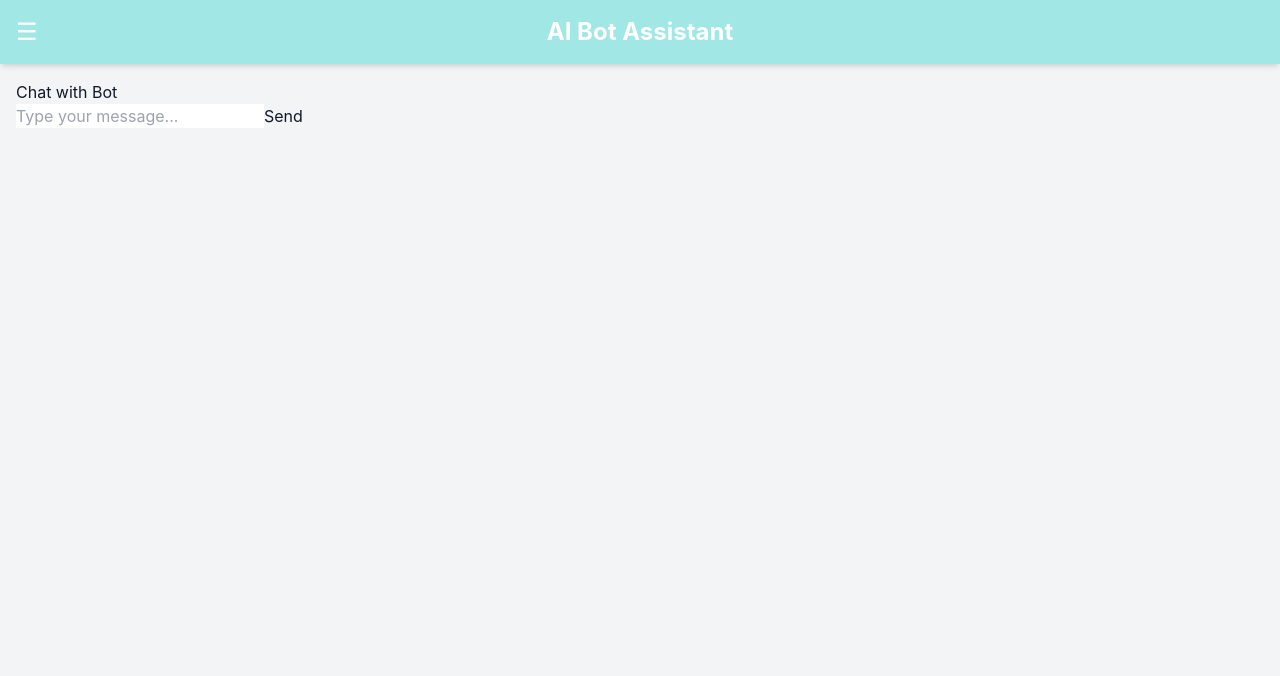
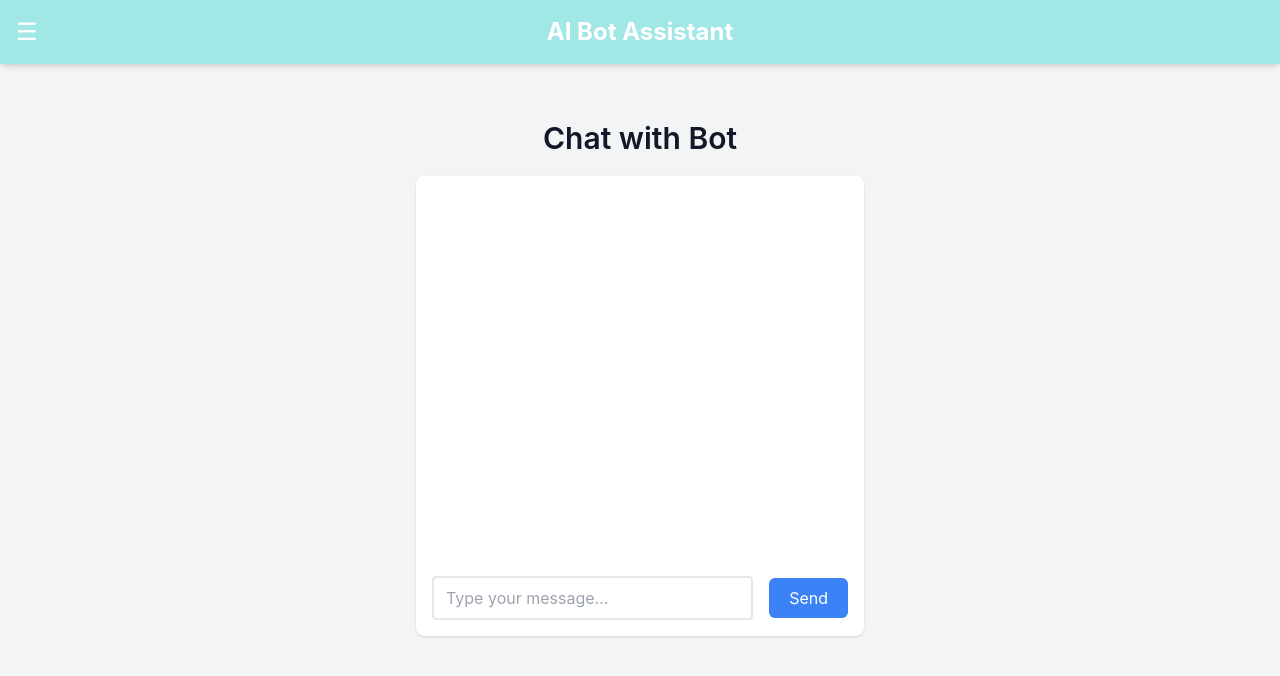
Before and after one commit to MikeMoldawsky/say, a Next.js app in the folder say/: page /chat in a window 1280 px wide. Shown: the top 676 px of the page. Built offline with nearby package versions, Linux system fonts and the light colour scheme.

Commit message:
bot with images

```diff
--- a/say/src/components/ChatInput.tsx
+++ b/say/src/components/ChatInput.tsx
@@ -33,14 +33,20 @@ const ChatInput: React.FC<ChatInputProps> = ({ onNewMessage }) => {
 	};
 
 	return (
-		<form onSubmit={handleSubmit}>
+		<form onSubmit={handleSubmit} className="flex items-center p-4">
 			<input
 				type="text"
 				value={inputValue}
 				onChange={(event) => setInputValue(event.target.value)}
 				placeholder="Type your message..."
+				className="flex-grow mr-4 px-3 py-2 rounded border-2 border-gray-200 focus:outline-none focus:border-blue-400"
 			/>
-			<button type="submit">Send</button>
+			<button
+				type="submit"
+				className="bg-blue-500 text-white px-5 py-2 rounded-md focus:outline-none focus:ring-2 focus:ring-blue-400 focus:ring-opacity-50"
+			>
+				Send
+			</button>
 		</form>
 	);
 };
--- a/say/src/components/ChatMessage.tsx
+++ b/say/src/components/ChatMessage.tsx
@@ -1,3 +1,4 @@
+// ChatMessage.tsx
 import React from 'react';
 
 export interface Message {
@@ -12,13 +13,20 @@ interface ChatMessageProps {
 
 const ChatMessage: React.FC<ChatMessageProps> = ({ message }) => {
 	const { sender, text, timestamp } = message;
+	const formattedTimestamp = new Date(timestamp).toLocaleTimeString();
 
 	return (
-		<div className={`chat-message ${sender}`}>
+		<div
+			className={`${
+				sender === 'user' ? 'bg-blue-200' : 'bg-green-200'
+			} flex items-start mb-4 mx-4 p-4 rounded-lg w-2/3 ${
+				sender === 'user' ? 'self-end' : ''
+			}`}
+		>
 			{sender === 'bot' ? <img src="https://i.imgur.com/8Km9tLL.png" alt="Bot Avatar" /> : <img src="https://i.imgur.com/83aoGyM.gif" alt="Bot Avatar" />}
-			<div className="message-content">
+			<div className="flex flex-col">
 				<p>{text}</p>
-				<span className="timestamp">{timestamp}</span>
+				<span className="text-sm text-gray-600 mt-1">{formattedTimestamp}</span>
 			</div>
 		</div>
 	);
--- a/say/src/components/ChatMessages.tsx
+++ b/say/src/components/ChatMessages.tsx
@@ -8,7 +8,7 @@ interface ChatMessagesProps {
 
 const ChatMessages: React.FC<ChatMessagesProps> = ({ messages }) => {
 	return (
-		<div>
+		<div className="overflow-auto h-96">
 			{messages.map((message, index) => (
 				<ChatMessage key={index} message={message} />
 			))}
--- a/say/src/components/ChatWindow.tsx
+++ b/say/src/components/ChatWindow.tsx
@@ -1,6 +1,6 @@
 import React, { useState } from 'react';
+import  { Message } from './ChatMessage';
 import ChatMessages from './ChatMessages';
-import { Message } from './ChatMessage';
 import ChatInput from './ChatInput';
 
 const ChatWindow: React.FC = () => {
@@ -11,10 +11,12 @@ const ChatWindow: React.FC = () => {
 	};
 
 	return (
-		<div>
-			<h2>Chat with Bot</h2>
-			<ChatMessages messages={messages} />
-			<ChatInput onNewMessage={handleNewMessage} />
+		<div className="bg-gray-100 min-h-screen">
+			<h2 className="text-center text-3xl font-semibold pt-10 pb-5">Chat with Bot</h2>
+			<div className="bg-white max-w-md mx-auto rounded-lg shadow">
+				<ChatMessages messages={messages} />
+				<ChatInput onNewMessage={handleNewMessage} />
+			</div>
 		</div>
 	);
 };
```
